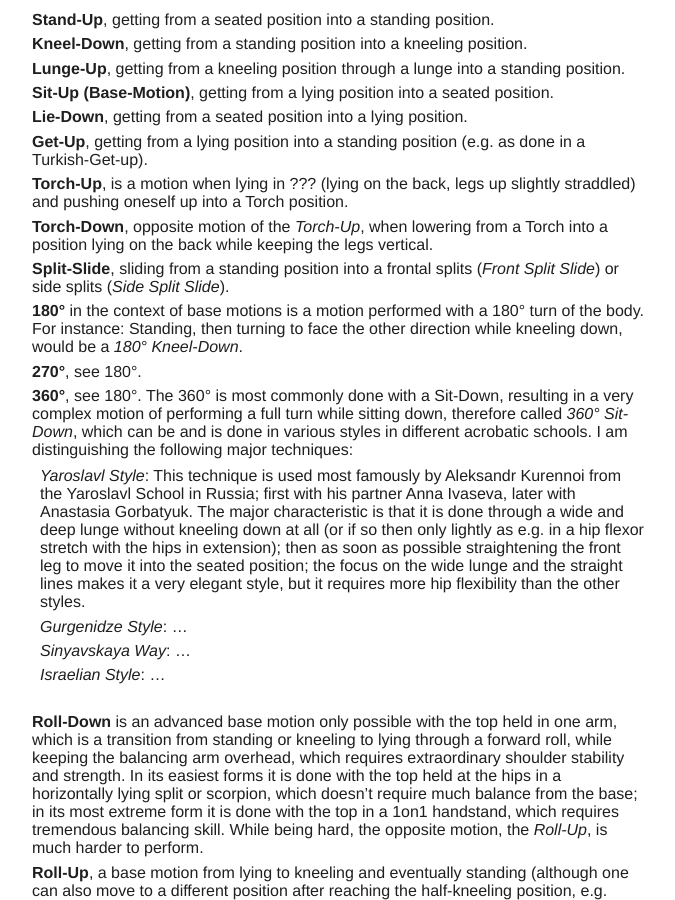
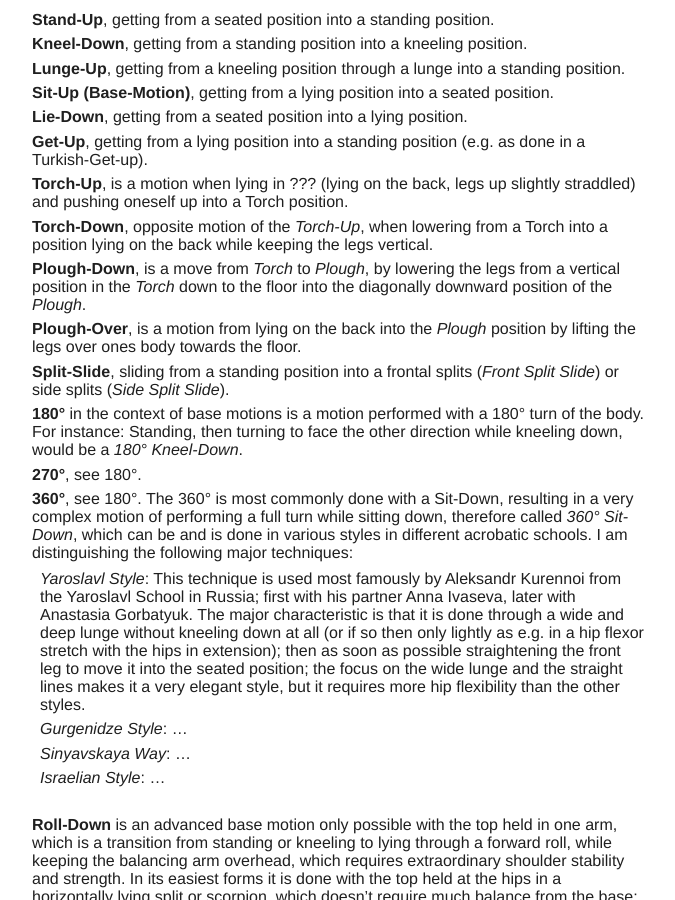
Before and after one commit to floshin/acrolib, a Jekyll site: the page built from glossary.md, in a window 1280 px wide and 900 px high, scrolled down 6523 px. Shown: the whole window, without its empty margins (309-984 px from the left). Built offline with Jekyll 4.4.1, drawn with Linux system fonts in a browser that asks for light colours; our own code applies the rules of GitHub Pages for plain Markdown files.

Commit message:
Update glossary.md

```diff
--- a/glossary.md
+++ b/glossary.md
@@ -164,6 +164,8 @@ We divide the Acrobatic terms into the following categories according to the cat
   * **Get-Up**, getting from a lying position into a standing position (e.g. as done in a Turkish-Get-up).
   * **Torch-Up**, is a motion when lying in ??? (lying on the back, legs up slightly straddled) and pushing oneself up into a Torch position.
   * **Torch-Down**, opposite motion of the *Torch-Up*, when lowering from a Torch into a position lying on the back while keeping the legs vertical.
+  * **Plough-Down**, is a move from *Torch* to *Plough*, by lowering the legs from a vertical position in the *Torch* down to the floor into the diagonally downward position of the *Plough*.
+  * **Plough-Over**, is a motion from lying on the back into the *Plough* position by lifting the legs over ones body towards the floor.
   * **Split-Slide**, sliding from a standing position into a frontal splits (*Front Split Slide*) or side splits (*Side Split Slide*).
   * **180°** in the context of base motions is a motion performed with a 180° turn of the body. For instance: Standing, then turning to face the other direction while kneeling down, would be a *180° Kneel-Down*.
   * **270°**, see 180°.
```
